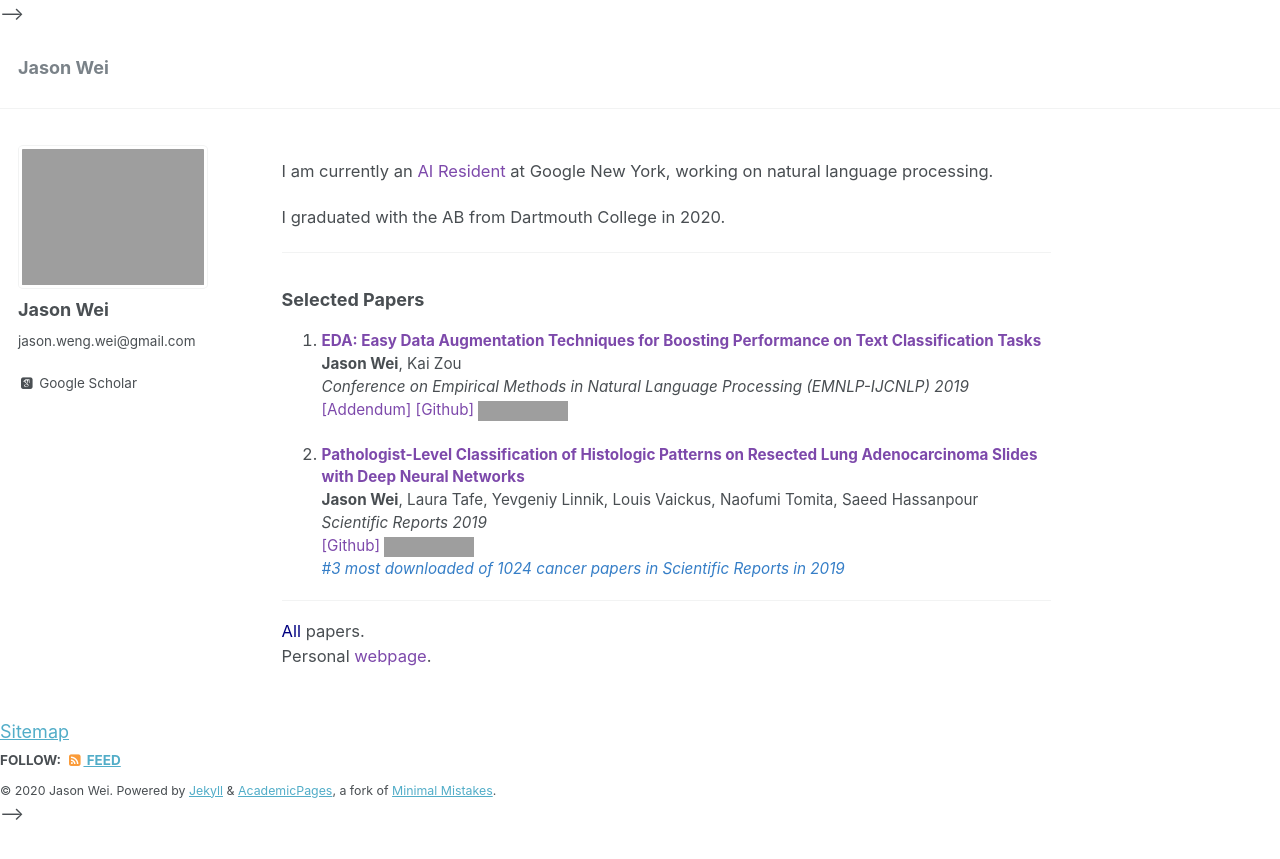
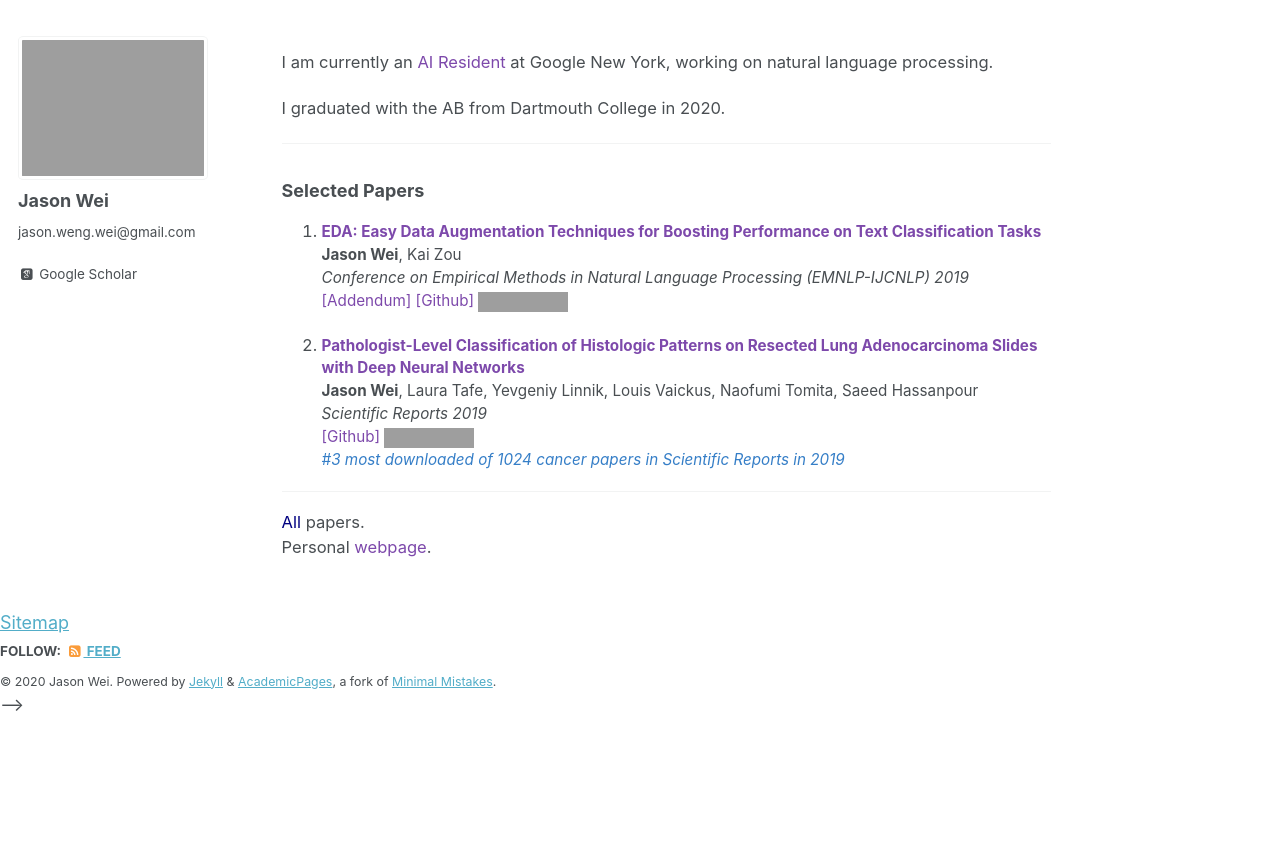
Before and after one commit to jasonwei20/jasonwei20.github.io, a Jekyll site: the page built from _pages/about.md, in a window 1280 px wide. Shown: the top 859 px of the page. Built offline with Jekyll 4.4.1, drawn with Linux system fonts in a browser that asks for light colours; some web fonts are replaced; grey boxes are pictures that could not be loaded.

Commit message:
add stuff

```diff
--- a/_layouts/default.html
+++ b/_layouts/default.html
@@ -6,15 +6,15 @@
 
 <!doctype html>
 <html lang="{{ site.locale | slice: 0,2 }}" class="no-js">
-  <!-- <head>
+  <head>
     {% include head.html %}
     {% include head/custom.html %}
-  </head> -->
+  </head>
 
   <body>
 
     {% include browser-upgrade.html %}
-    {% include masthead.html %}
+    <!-- {% include masthead.html %} -->
 
     {{ content }}
 
@@ -25,9 +25,9 @@
         {% include footer/custom.html %}
         {% include footer.html %}
       </footer>
-    </div> -->
+    </div>
 
-    {% include scripts.html %}
+    {% include scripts.html %} -->
 
   </body>
 </html>
```
